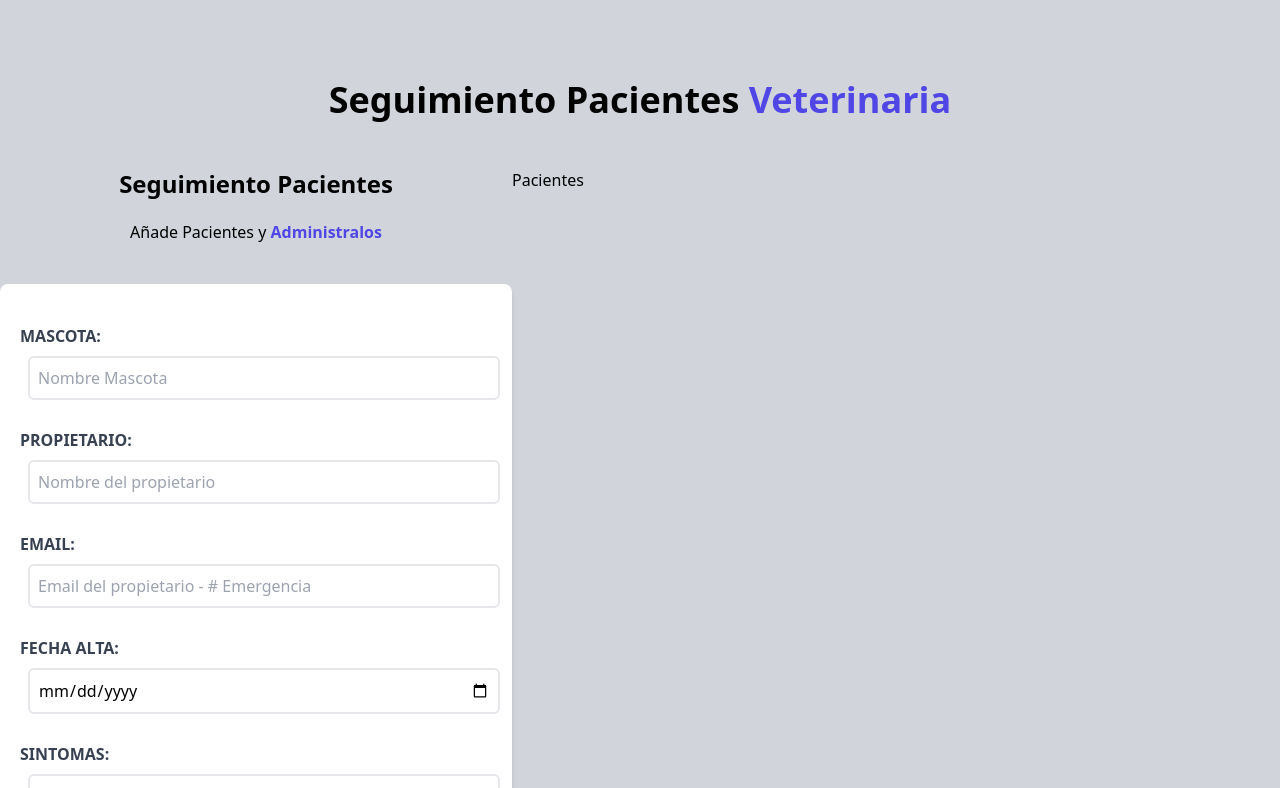
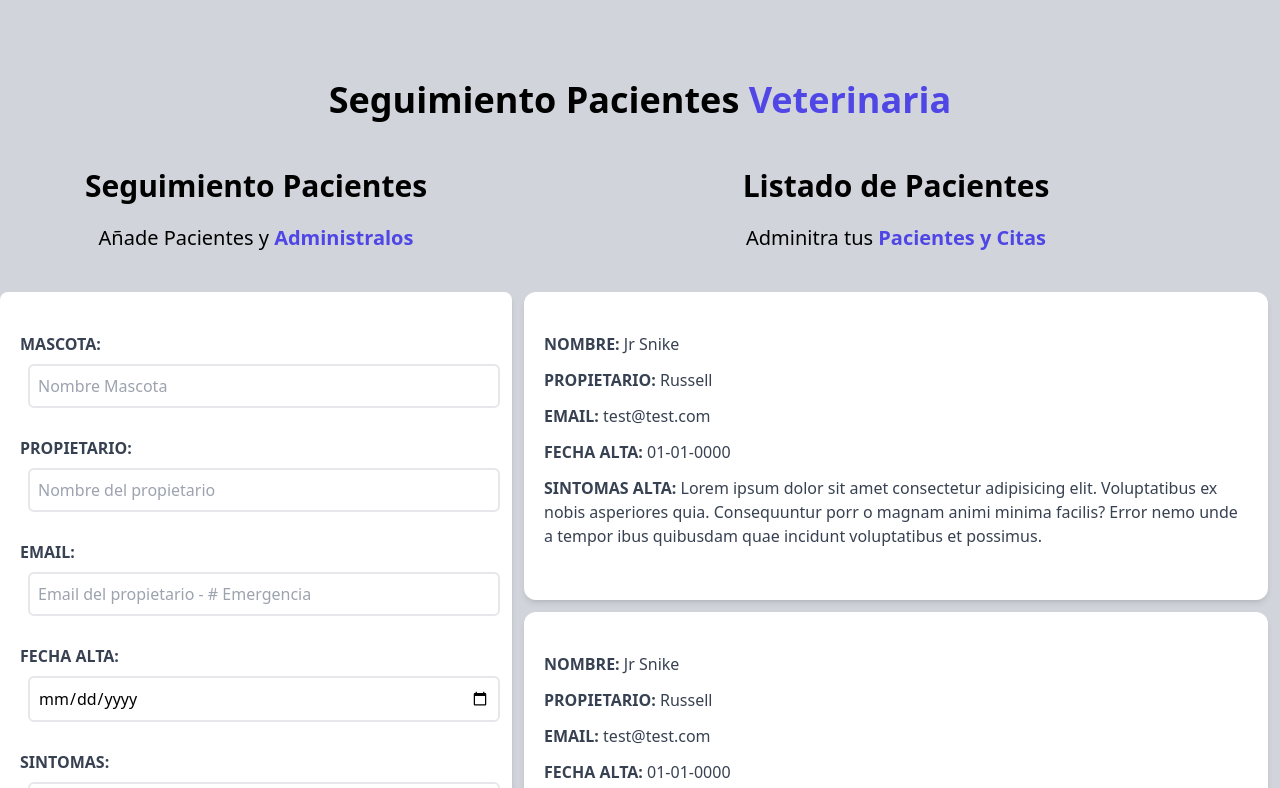
Before and after one commit to Noodle96/ReactPortfolio, a React (Vite) app in the folder Appointment/: page / in a window 1280 px wide. Shown: the top 788 px of the page. Built offline with nearby package versions, Linux system fonts and the light colour scheme.

Commit message:
Add Listado de Pacientes

```diff
--- a/Appointment/src/components/Formulario.jsx
+++ b/Appointment/src/components/Formulario.jsx
@@ -3,10 +3,10 @@
 const Formulario = () => {
   return (
     <div className=' md:w-1/2 lg:w-2/5'>
-         <h2 className=' text-center font-black text-2xl'>
+         <h2 className=' text-center font-black text-3xl'>
             Seguimiento Pacientes
         </h2>
-        <p className=' text-base mt-5 text-center mb-10'>
+        <p className=' text-xl mt-5 text-center mb-10'>
             Añade Pacientes y {''}
             <span className='text-indigo-600 font-black'>Administralos</span>
         </p>
--- a/Appointment/src/components/ListadoPacientes.jsx
+++ b/Appointment/src/components/ListadoPacientes.jsx
@@ -1,10 +1,21 @@
 import React from 'react'
+import Paciente from './Paciente'
 
 const ListadoPacientes = () => {
 
   return (
-    <div className=' md:w-1/2 lg:w-3/5'>
-        <h2>Pacientes</h2>
+    <div className=' md:w-1/2 lg:w-3/5 md:h-screen md:overflow-y-scroll'>
+        <h2 className='font-black text-3xl text-center'>Listado de Pacientes</h2>
+        <p className='text-xl mt-5 mb-10 text-center'>
+            Adminitra tus{' '}
+            <span className=' text-indigo-600 font-bold'>
+                Pacientes y Citas
+            </span>
+        </p>
+        <Paciente />
+        <Paciente />
+        <Paciente />
+
     </div>
   )
 }
--- /dev/null
+++ b/Appointment/src/components/Paciente.jsx
@@ -0,0 +1,35 @@
+import React from 'react'
+
+const Paciente = () => {
+  return (
+    <div className='m-3 bg-white shadow-md px-5 py-10 rounded-xl'>
+        <p className='font-bold mb-3 text-gray-700 uppercase'>
+            Nombre: {' '}
+            <span className='font-normal normal-case'>Jr Snike</span>
+        </p>
+        <p className='font-bold mb-3 text-gray-700 uppercase'>
+            Propietario: {' '}
+            <span className='font-normal normal-case'>Russell</span>
+        </p>
+        <p className='font-bold mb-3 text-gray-700 uppercase'>
+            Email: {' '}
+            <span className='font-normal normal-case'>test@test.com</span>
+        </p>
+        <p className='font-bold mb-3 text-gray-700 uppercase'>
+            Fecha Alta: {' '}
+            <span className='font-normal normal-case'>01-01-0000</span>
+        </p>
+        <p className='font-bold mb-3 text-gray-700 uppercase'>
+            Sintomas Alta: {' '}
+            <span className='font-normal normal-case'>
+                Lorem ipsum dolor sit amet consectetur adipisicing elit.
+                Voluptatibus ex nobis asperiores quia. Consequuntur porr
+                o magnam animi minima facilis? Error nemo unde a tempor
+                ibus quibusdam quae incidunt voluptatibus et possimus.
+            </span>
+        </p>
+        </div>
+  )
+}
+
+export default Paciente
```
